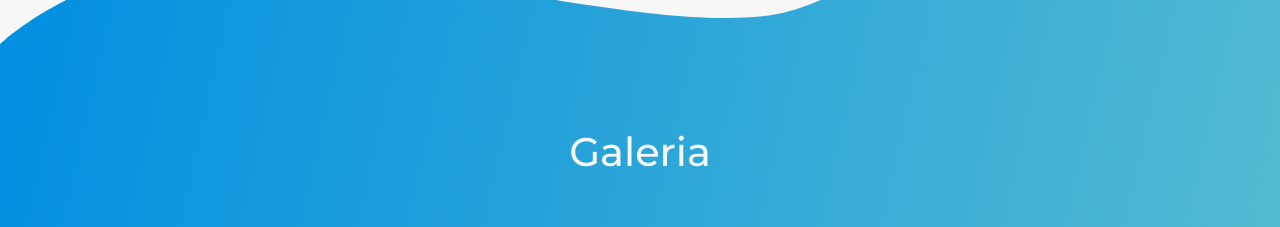
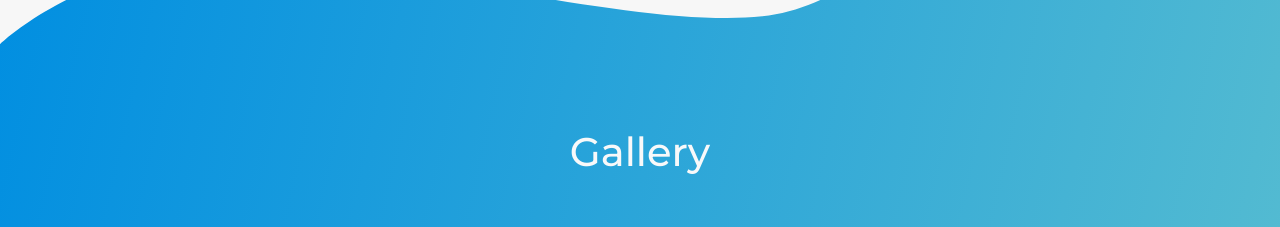
Before and after one commit to WesleyxBZ/i-wesley, a React (Create React App) app: page / in a window 1280 px wide. Shown: the part 1620-1847 px from the top of the page. Built offline with nearby package versions, Linux system fonts and the light colour scheme.

Commit message:
Change gallery name

```diff
--- a/src/components/gallery/index.tsx
+++ b/src/components/gallery/index.tsx
@@ -34,7 +34,7 @@ const Gallery = () => {
           <div className="container">
             <div className="row">
               <div className="col">
-                <h1 className="heading text-light text-center">Galeria</h1>
+                <h1 className="heading text-light text-center">Gallery</h1>
               </div>
             </div>
           </div>
```
